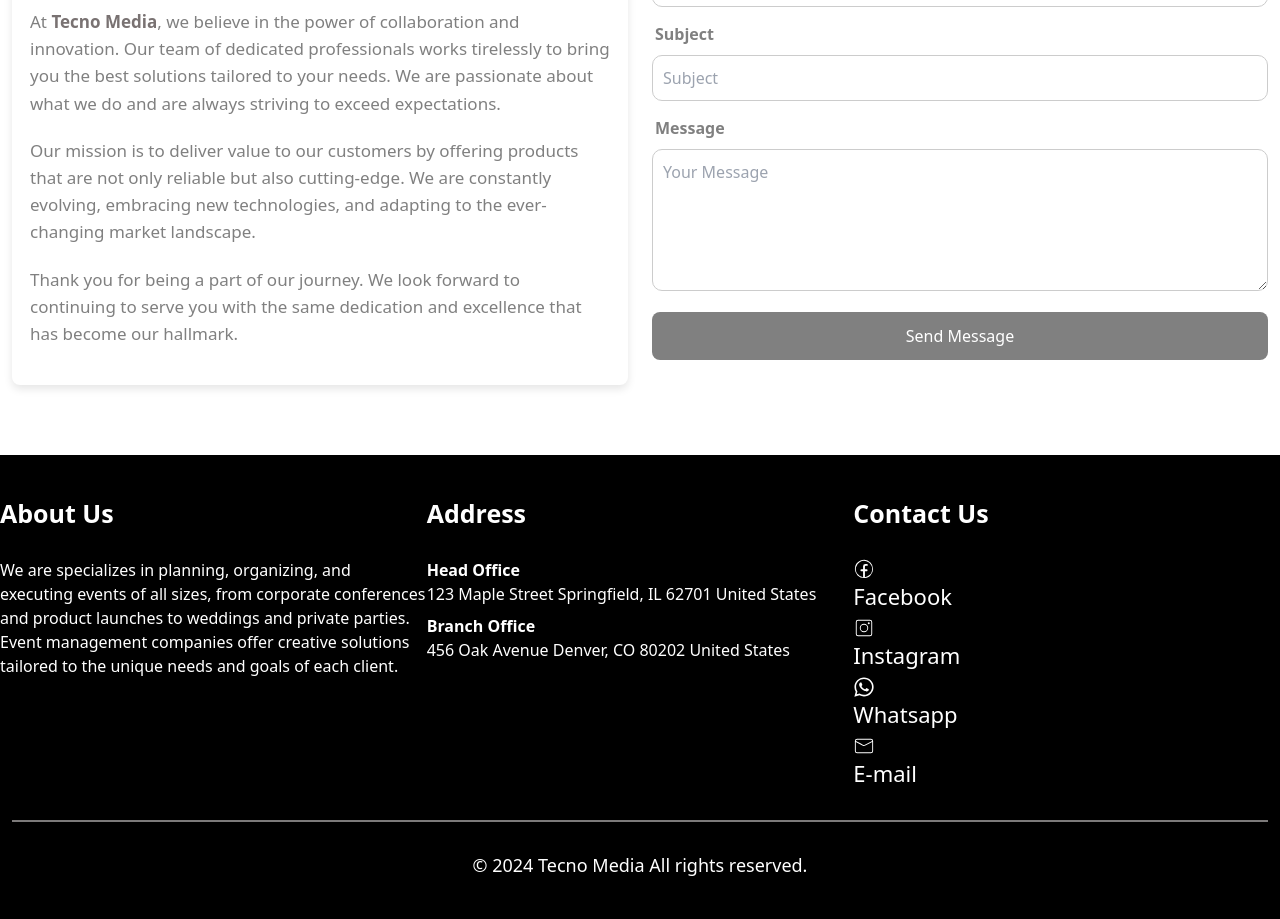
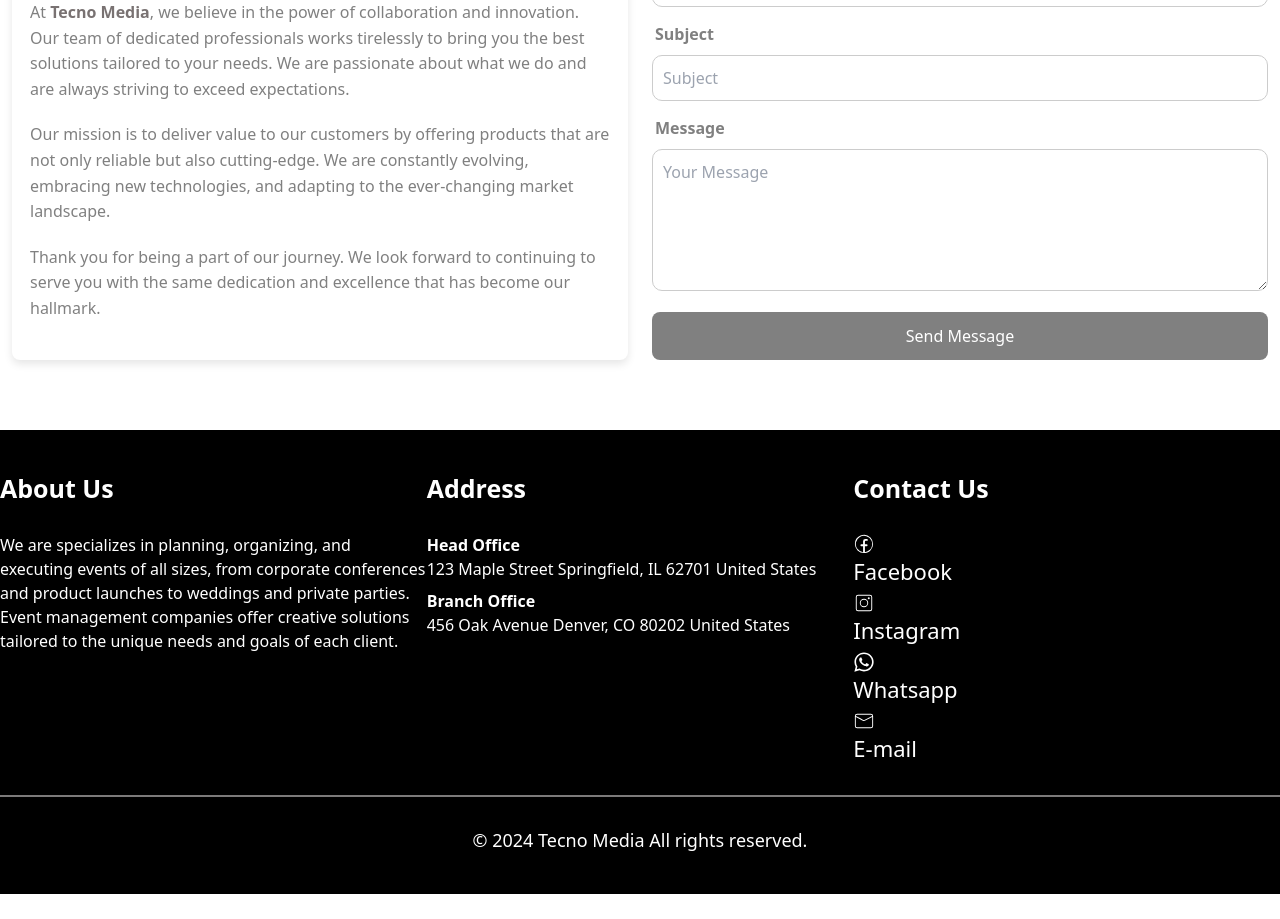
Before and after one commit to sarimsaleem/Tecno-Media, a React (Vite) app: page / in a window 1280 px wide. Shown: the part 5680-6599 px from the top of the page. After the commit the page ends 6574 px from the top, so only its background shows below. Built offline with nearby package versions, Linux system fonts and the light colour scheme.

Commit message:
footer and about change

```diff
--- a/src/Components/About/about.css
+++ b/src/Components/About/about.css
@@ -89,7 +89,7 @@
 
 .about-us-container p {
   margin-bottom: 20px;
-  font-size: 17px;
+  font-size: 16px;
   line-height: 1.6;
   color: grey;
 }
--- a/src/Components/Footer/Footer.jsx
+++ b/src/Components/Footer/Footer.jsx
@@ -10,7 +10,7 @@ const Footer = () => {
             <div className="container">
                 <div className="row">
                     <div className="col-md-4 column">
-                        <ul>
+                        <ul className='first-ul'>
                             <li className='li-head'>About Us</li>
                             <li className='li-text'>We are specializes in planning, organizing, and executing events of all sizes, from corporate conferences and product launches to weddings and private parties.</li>
                             <li className='li-text'> Event management companies offer creative solutions tailored to the unique needs and goals of each client. </li>
@@ -48,10 +48,11 @@ const Footer = () => {
                         </ul>
                     </div>
                 </div>
-
-                <hr className='second-hr' />
-                <div className="copyRight">
-                    <p className='text-center copyText'>&copy; 2024 Tecno Media All rights reserved.</p>
+                <div className="row">
+                    <hr className='second-hr' />
+                    <div className="copyRight">
+                        <p className='text-center copyText'>&copy; 2024 Tecno Media All rights reserved.</p>
+                    </div>
                 </div>
             </div>
         </div>
--- a/src/Components/Footer/footer.css
+++ b/src/Components/Footer/footer.css
@@ -50,3 +50,13 @@ ul {
 .column{
     padding: 0;
 }
+.first-ul{
+    margin-left: 0;
+}
+
+/* ul:first-child{
+    margin-left: 0;
+}
+ul:last-child{
+    margin-right: 0;
+} */
```
